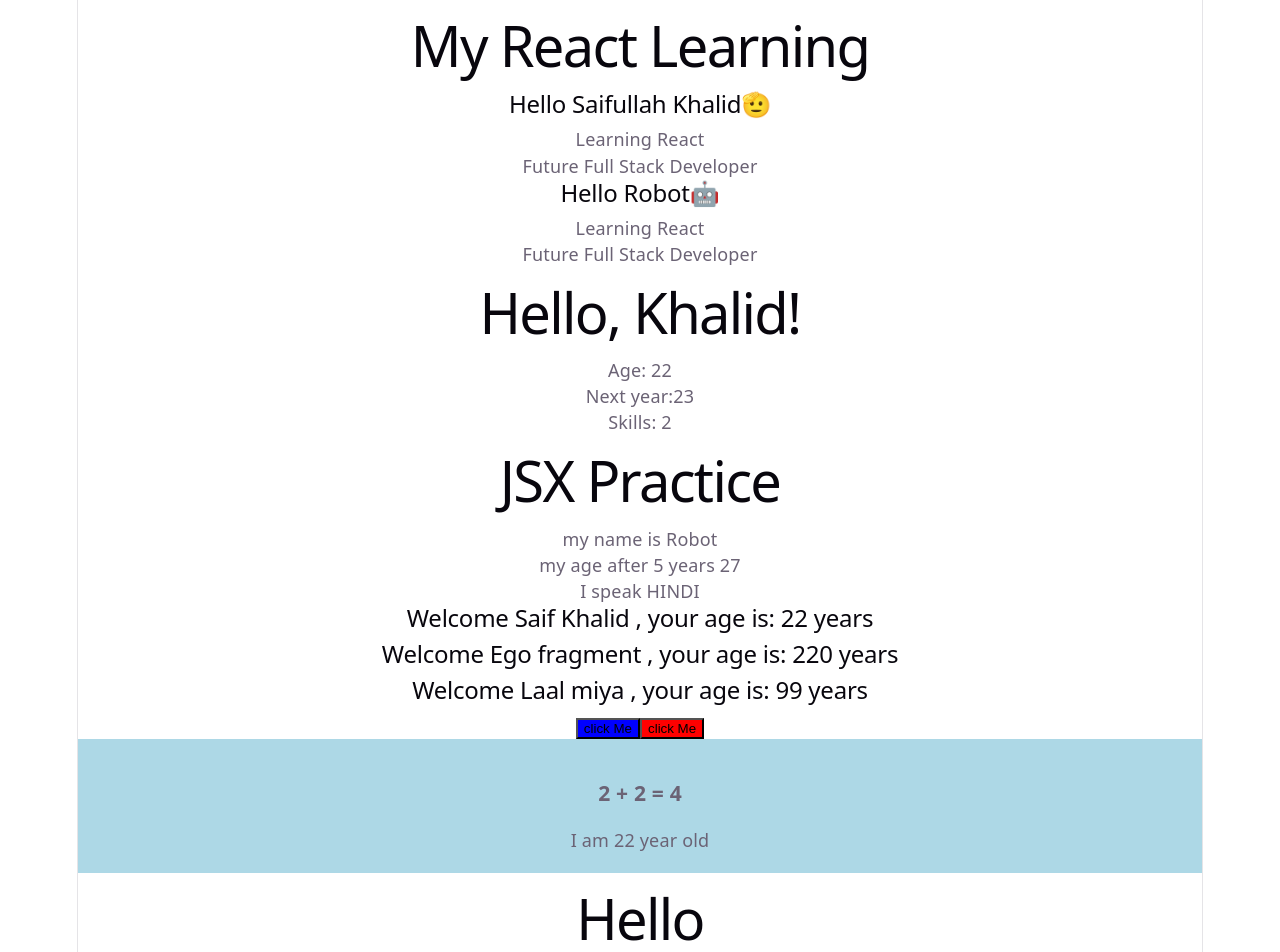
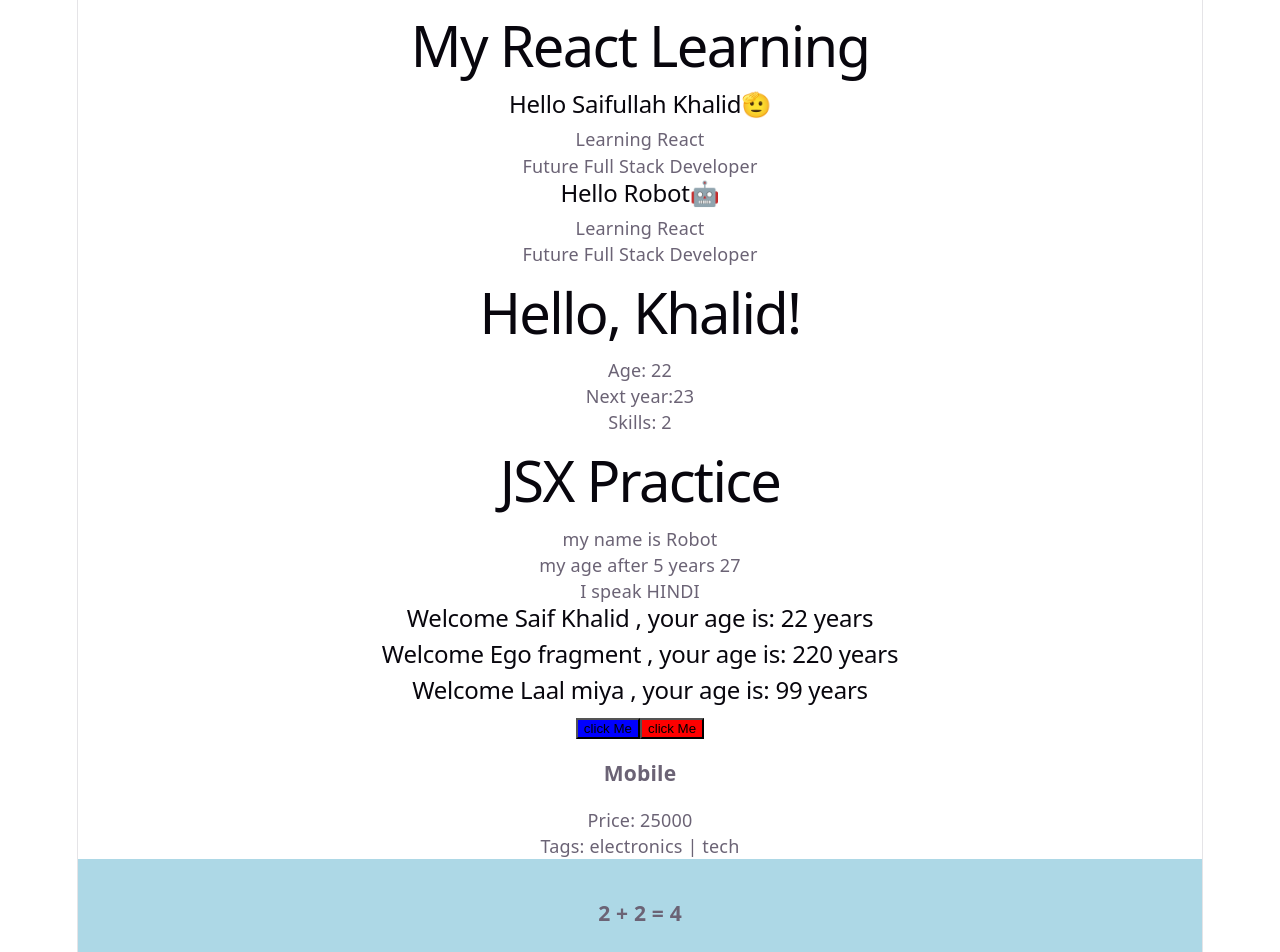
Before and after one commit to saifullahkhalid521-bit/PERN-AI-Lab, a React (Vite) app in the folder Phase_2_React/react-learning-app/: page / in a window 1280 px wide. Shown: the top 952 px of the page. Built offline with nearby package versions, Linux system fonts and the light colour scheme.

Commit message:
passing object prop in component

```diff
--- a/Phase_2_React/react-learning-app/src/practice/week-09-jsx-components/03-props.jsx
+++ b/Phase_2_React/react-learning-app/src/practice/week-09-jsx-components/03-props.jsx
@@ -11,3 +11,18 @@ export function Button ({text , color = "blue"}){
     <button style = {{backgroundColor: color}}> {text} </button>
   );
 }
+
+const data = {
+  title : "Laptop",
+  price: 50000,
+  tags: ["electornics" , "tech"]
+}
+export function Product ({data}){
+  return (
+    <div>
+    <h3>{data.title}</h3>
+    <p>Price: {data.price}</p>
+    <p>Tags: {data.tags.join(" | ")}</p>
+    </div>
+  );
+}
--- a/Phase_2_React/react-learning-app/src/practice/week-09-jsx-components/PracticeApp.jsx
+++ b/Phase_2_React/react-learning-app/src/practice/week-09-jsx-components/PracticeApp.jsx
@@ -1,7 +1,7 @@
 // import UserCard from "./01-user-card";
 // import UserProfile from "./01-user-card";
 import { UserCard, UserProfile , JsxBasics , MyInfo  } from "./01-user-card";
-import {Button, Greeting} from "./03-props"
+import {Button, Greeting , Product} from "./03-props"
 
 export function PracticeApp() {
   return (
@@ -18,7 +18,8 @@ export function PracticeApp() {
       <Greeting  />
       <Button text = "click Me"/>
       <Button text = "click Me" color = "red"/>
-
+      <Product data={{title: "Mobile" , price: "25000" , tags: ["electronics" , "tech"]}} />
+      {/* <Product /> */}
     </div>
   );
 }
```
